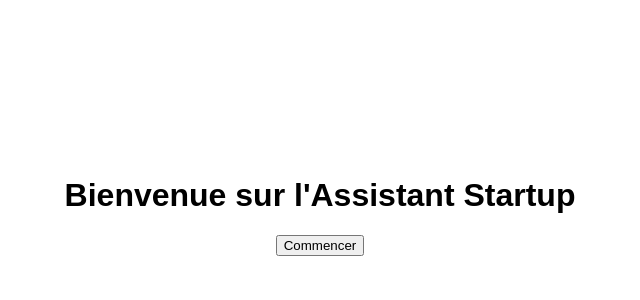
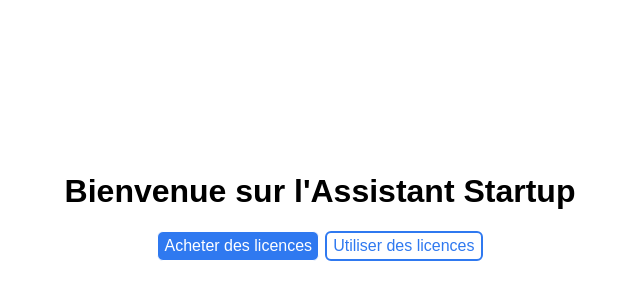
Before and after one commit to sanctity2k5/tts_webapp, a website: page public/index.html in a window 1280 px wide. Shown: the part 194-494 px from the top of the page, without its empty margins (320-960 px from the left). Drawn offline with Linux system fonts and the light colour scheme.

Commit message:
fix homepage buttons

```diff
--- a/package.json
+++ b/package.json
@@ -6,5 +6,9 @@
     "form-data": "^4.0.0",
     "multer": "^1.4.5-lts.1",
     "uuid": "^9.0.1"
+  },
+  "scripts": {
+    "build": "node app.js"
   }
+
 }
--- a/public/index.html
+++ b/public/index.html
@@ -8,8 +8,11 @@
 </head>
 <body>
     <div class="landing-container">
-        <h1>Bienvenue sur l'Assistant Startup</h1>
-        <button id="startButton">Commencer</button>
+        <h1 class="welcomeText">Bienvenue sur l'Assistant Startup</h1>
+        <div class="licenseButtons">
+        <button id="startButton">Acheter des licences</button>
+        <button id="stopButton">Utiliser des licences</button>
+    </div>
     </div>
 
     <script>
--- a/public/style.css
+++ b/public/style.css
@@ -9,10 +9,15 @@ body, html {
     flex-direction: column;
     align-items: center;
     justify-content: center;
+    width: 100%;
     height: 100%;
 }
+.welcomeText{
+    width: 100%;
+    text-align: center;
+}
 
-#startBtn, #stopBtn {
+#startButton, #stopButton, #startBtn, #stopBtn {
     display: flex;
     align-items: center;
     gap: 4px;
@@ -24,6 +29,32 @@ body, html {
     border-radius: 10px;
     font-size: 16px;
     cursor: pointer;
+}
+
+.licenseButtons {
+    display: flex;
+    flex-direction: row;
+    gap: 6px;
+}
+
+#startButton, #stopButton {
+    color: white;
+    border-radius: 6px;
+}
+
+#startButton:hover {
+    background-color: rgb(25, 88, 190);
+}
+
+#stopButton {
+    background-color: #fff;
+    border: 2px solid rgb(47, 121, 240);
+    color : rgb(47, 121, 240);
+}
+
+#stopButton:hover {
+    background-color: #f0f0f0;
+    color: #000;
 }
 
 .assistant-container {
```
Also changed, not shown: .github/workflows/cicd.yml (added).
